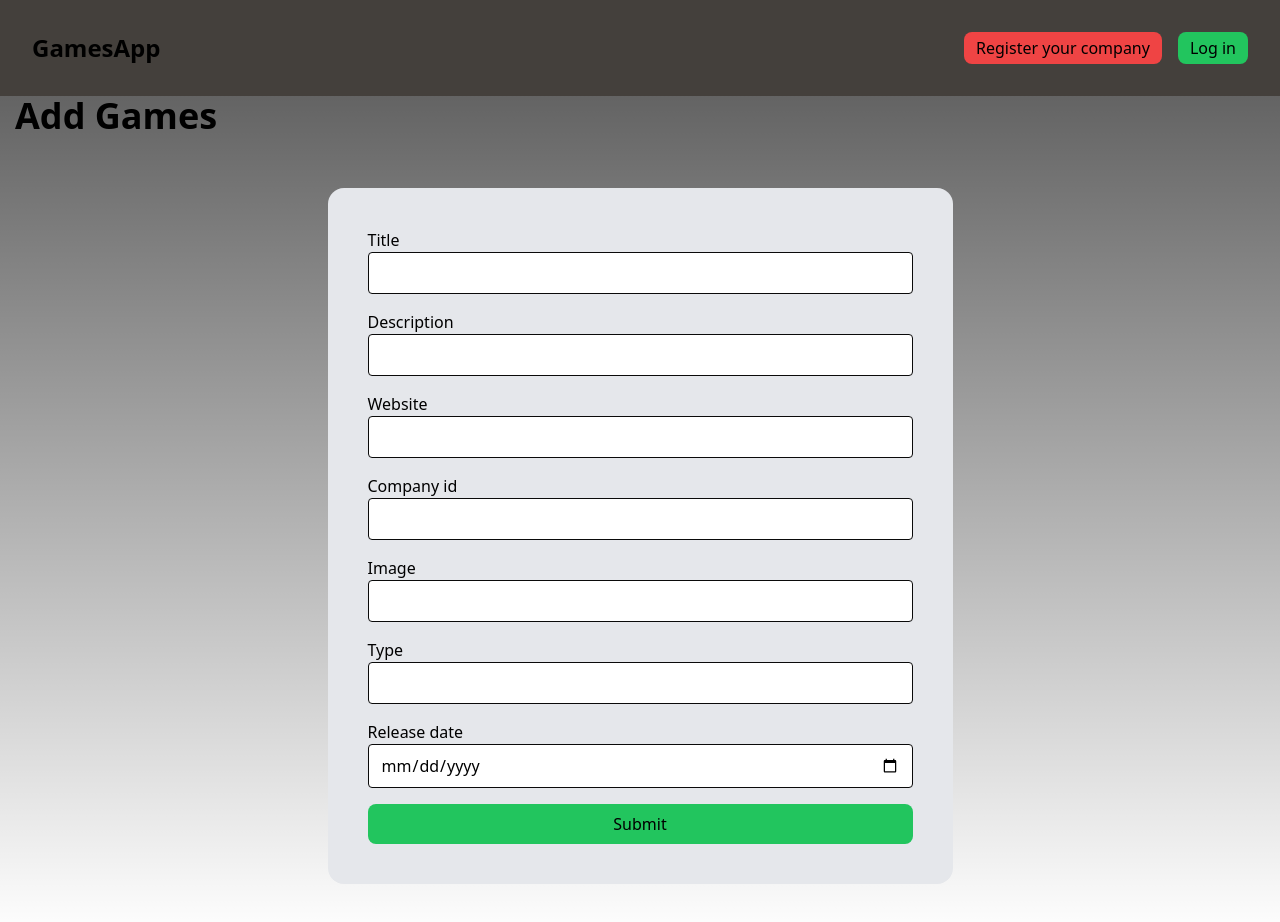
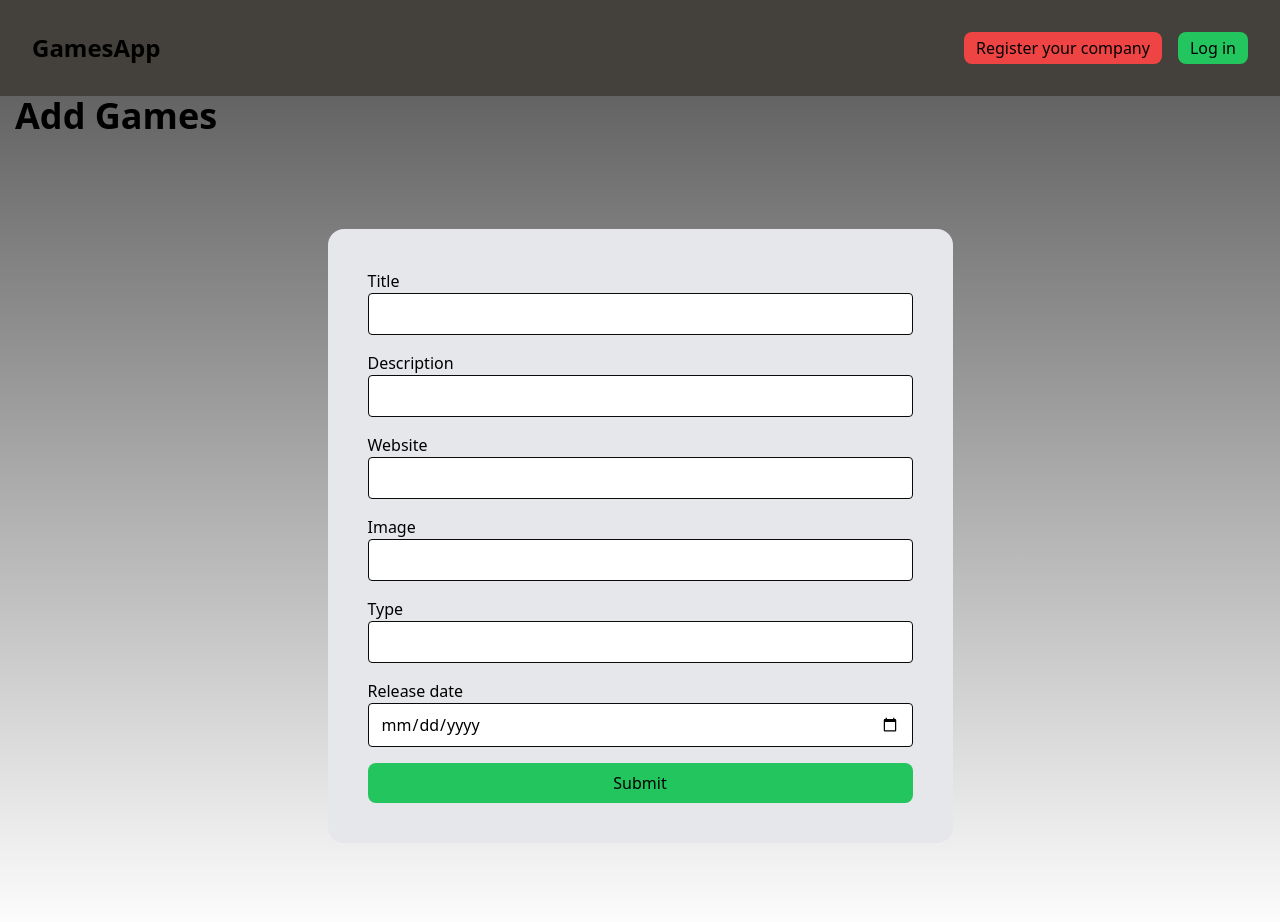
Before and after one commit to Gniewkoss/gry-projekt, a Next.js app: page /game/add-new in a window 1280 px wide. Shown: the top 922 px of the page. Built offline with nearby package versions, Linux system fonts and the light colour scheme.

Commit message:
Refactor loginButtons and AddNewGame components

```diff
--- a/app/components/loginButtons.tsx
+++ b/app/components/loginButtons.tsx
@@ -6,7 +6,8 @@ export default function LoginButtons() {
   const [isLogedIn, setIsLogedIn] = useState<string | false>(false);
 
   useEffect(() => {
-    const companyId = localStorage.getItem("companyId");
+    const companyId =
+      (window?.localStorage.getItem("companyId") as string) || "";
     setIsLogedIn(companyId || false);
   }, []);
 
--- a/app/game/add-new/page.tsx
+++ b/app/game/add-new/page.tsx
@@ -1,8 +1,17 @@
 "use client";
 
 import { addGame } from "@/app/actions/game";
+import { useEffect, useState } from "react";
 
 export default function AddNewGame() {
+  const [companyId, setCompanyId] = useState("");
+
+  useEffect(() => {
+    if (window.localStorage.getItem("companyId")) {
+      setCompanyId(window.localStorage.getItem("companyId") as string);
+    }
+  }, []);
+
   return (
     <div>
       <h1>Add Games</h1>
@@ -23,15 +32,7 @@ export default function AddNewGame() {
             Website
             <input name="www" type="text" />
           </label>
-          <label>
-            Company id
-            <input
-              name="company_id"
-              type="number"
-              value={localStorage.getItem("companyId") as string}
-              required
-            />
-          </label>
+
           <label>
             Image
             <input name="image" type="text" />
@@ -44,6 +45,13 @@ export default function AddNewGame() {
             Release date
             <input name="release_date" type="date" />
           </label>
+          <input
+            name="company_id"
+            type="number"
+            value={companyId}
+            required
+            hidden
+          />
           <button className="bg-green-500 rounded-lg p-2">Submit</button>
         </form>
       </div>
```
